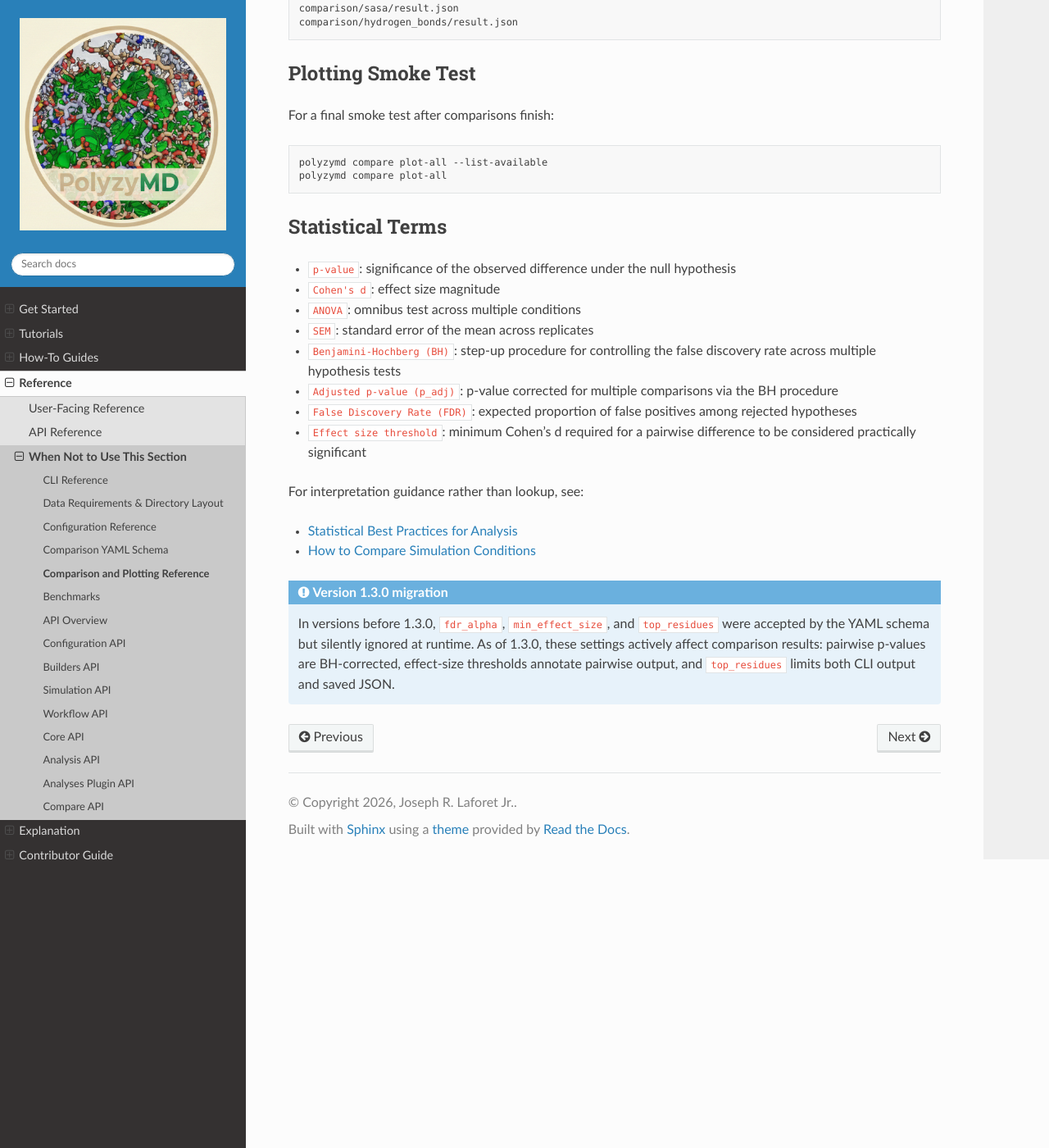
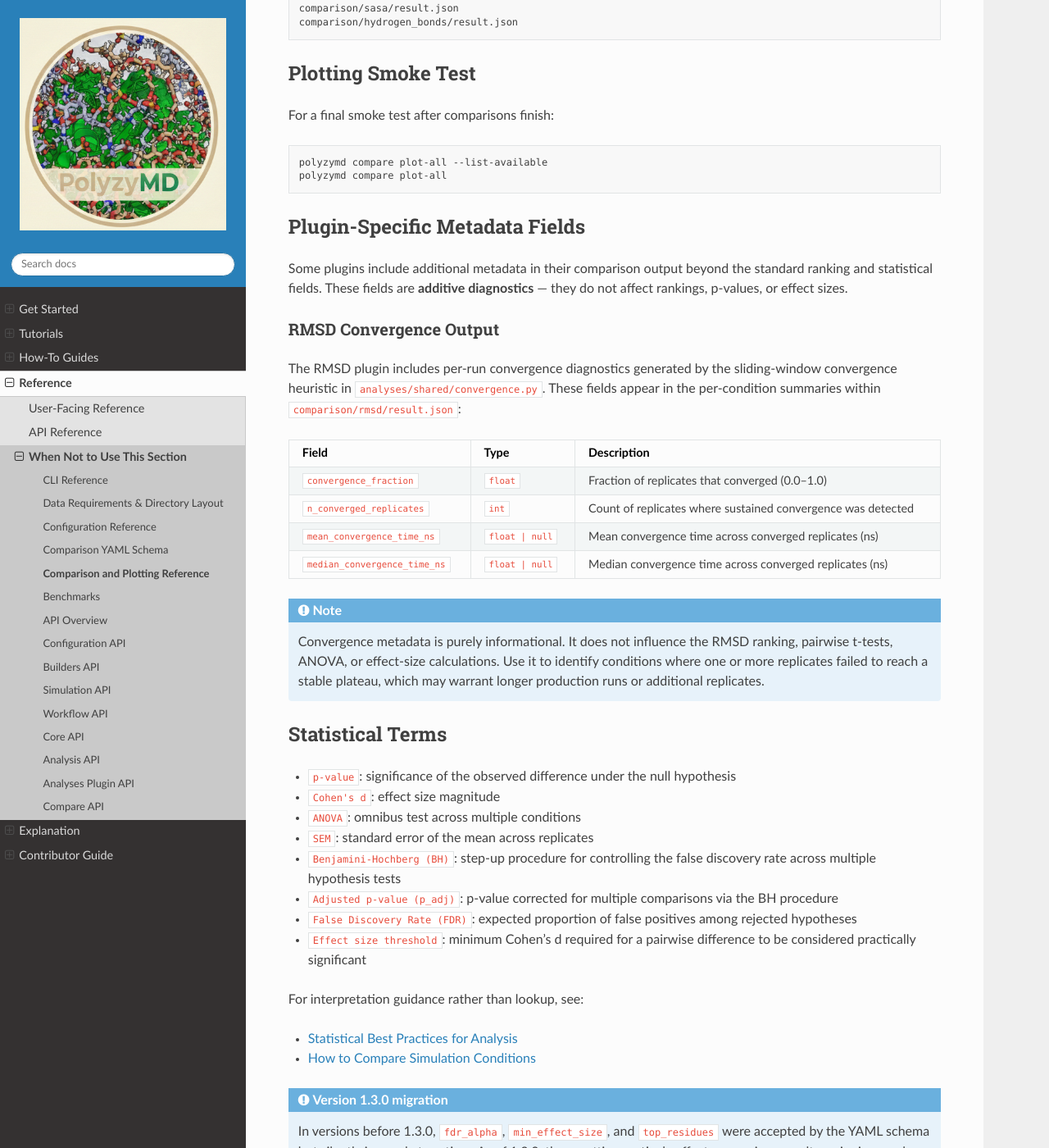
Before and after one commit to joelaforet/polyzymd, a Sphinx documentation site: the page built from docs/source/reference/analysis_comparison_reference.md, in a window 1280 px wide and 1400 px high, scrolled down 4364 px. Shown: the whole window at 82% size. Built offline with Sphinx 7.4.7 and the Read the Docs theme 3.1.0, drawn with Linux system fonts in a browser that asks for light colours.

Commit message:
docs: P2/P3 documentation updates for v1.3.0

````diff
--- a/docs/source/reference/analysis_comparison_reference.md
+++ b/docs/source/reference/analysis_comparison_reference.md
@@ -201,6 +201,33 @@ polyzymd compare plot-all --list-available
 polyzymd compare plot-all
 ```
 
+## Plugin-Specific Metadata Fields
+
+Some plugins include additional metadata in their comparison output beyond the
+standard ranking and statistical fields. These fields are **additive
+diagnostics** — they do not affect rankings, p-values, or effect sizes.
+
+### RMSD Convergence Output
+
+The RMSD plugin includes per-run convergence diagnostics generated by the
+sliding-window convergence heuristic in `analyses/shared/convergence.py`.
+These fields appear in the per-condition summaries within
+`comparison/rmsd/result.json`:
+
+| Field | Type | Description |
+|-------|------|-------------|
+| `convergence_fraction` | `float` | Fraction of replicates that converged (0.0–1.0) |
+| `n_converged_replicates` | `int` | Count of replicates where sustained convergence was detected |
+| `mean_convergence_time_ns` | `float \| null` | Mean convergence time across converged replicates (ns) |
+| `median_convergence_time_ns` | `float \| null` | Median convergence time across converged replicates (ns) |
+
+:::{note}
+Convergence metadata is purely informational. It does not influence the RMSD
+ranking, pairwise t-tests, ANOVA, or effect-size calculations. Use it to
+identify conditions where one or more replicates failed to reach a stable
+plateau, which may warrant longer production runs or additional replicates.
+:::
+
 ## Statistical Terms
 
 - `p-value`: significance of the observed difference under the null hypothesis
````
Also changed, not shown: docs/source/api/analyses.md (+18 -0 lines), docs/source/contributor_guide/extending_analyses.md (+15 -0 lines), docs/source/how_to/troubleshooting.md (+11 -0 lines), docs/source/index.rst (+5 -3 lines), docs/source/tutorials/analysis_complete_workflow.md (+4 -3 lines).
